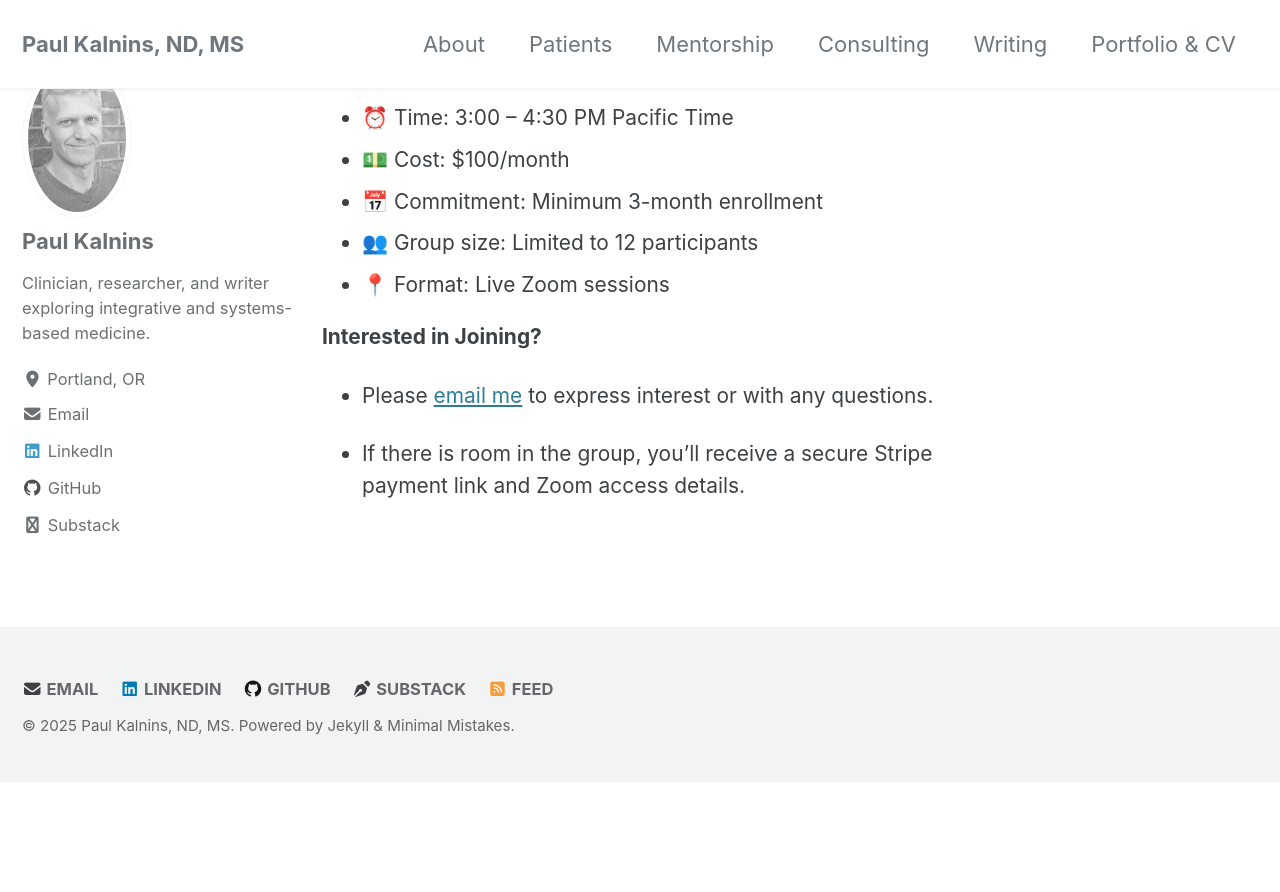
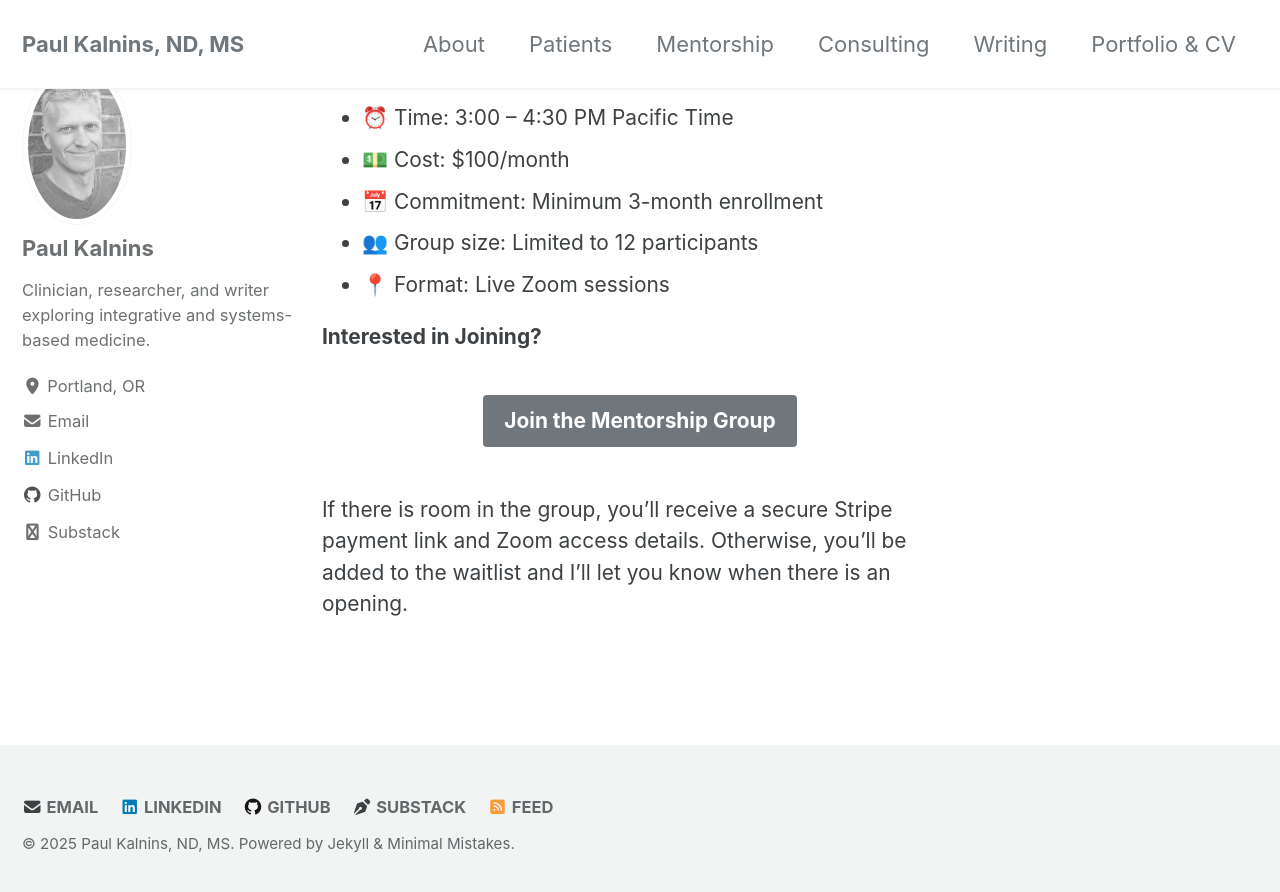
Before and after one commit to pkalnins/main-website, a Jekyll site: the page built from _pages/mentorship.md, in a window 1280 px wide and 900 px high, scrolled down 588 px. Shown: the top 892 px of the window. Built offline with Jekyll 4.4.1, drawn with Linux system fonts in a browser that asks for light colours; cached includes are drawn as plain includes; before the commit the page ends 1370 px from its top, so only the background shows below that.

Commit message:
Update mentorship.md

```diff
--- a/_pages/mentorship.md
+++ b/_pages/mentorship.md
@@ -20,6 +20,12 @@ We will explore how to interpret and work with complex patient presentations thr
 
 **Interested in Joining?**
 
-- Please [email me](mailto:drpkalnins@gmail.com) to express interest or with any questions.
+<div style="text-align:center; margin: 2em 0;">
+  <a href="https://forms.gle/upSS4sRScfcUbJMQ6"
+     class="btn btn--primary btn--large"
+     target="_blank" rel="noopener">
+    Join the Mentorship Group
+  </a>
+</div>
 
-- If there is room in the group, you’ll receive a secure Stripe payment link and Zoom access details.
+If there is room in the group, you’ll receive a secure Stripe payment link and Zoom access details. Otherwise, you'll be added to the waitlist and I'll let you know when there is an opening.
```
